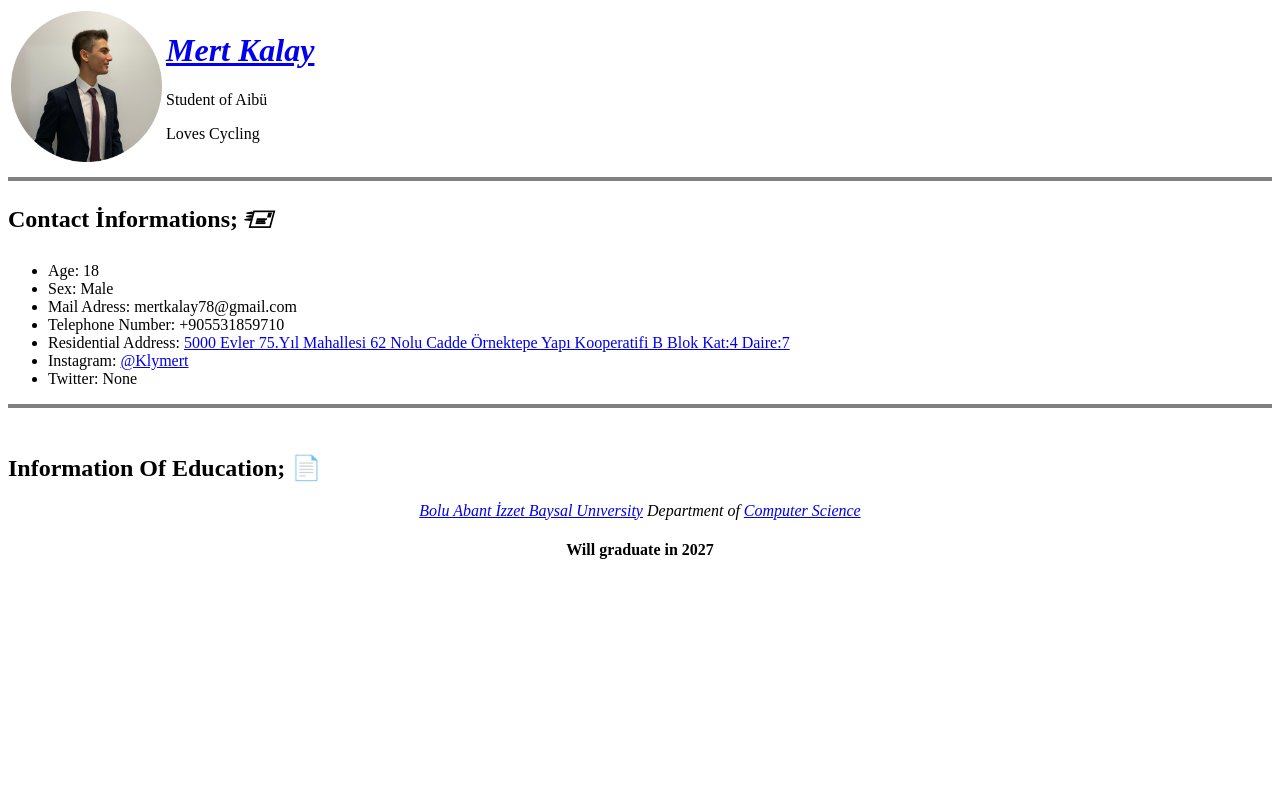
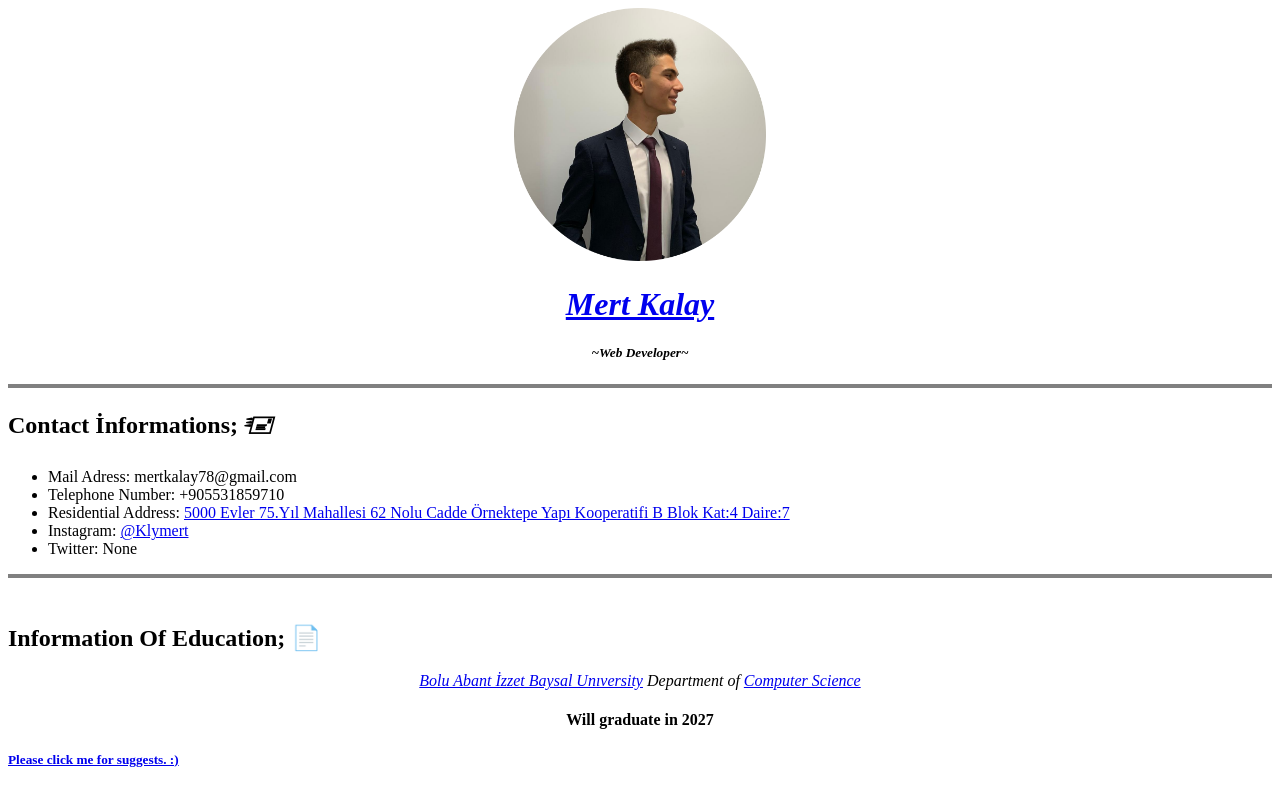
Before and after one commit to MertKx/CV, a plain HTML site: page index.html in a window 1280 px wide. Drawn offline with Linux system fonts and the light colour scheme.

Commit message:
Update index.html

```diff
--- a/index.html
+++ b/index.html
@@ -5,27 +5,16 @@
   <meta charset="utf-8">
   <title>👤 Mert's personal site</title>
 </head>
-
 <body>
-  <table>
-    <tr>
-      <TD ALIGN=LEFT VALIGN=TOP WIDTH=151>
-        <img src="Images/mert2.png" width="100%" alt="Small Picture of Mert Kalay">
-      </TD>
-
-      <TD ALIGN=LEFT VALIGN=TOP>
-        <h1><em><a href='deneme.html'>Mert Kalay</a></em></h1>
-        <p>Student of Aibü</p>
-        <p>Loves Cycling</p>
-      </TD>
-    </tr>
-  </table>
+  <center>
+    <img src="Images/mert2.png" width="20%" alt="Small Picture of Mert Kalay">
+    <h1><em><a href='deneme.html'>Mert Kalay</a></em></h1>
+    <h5><em>~Web Developer~</em></h5>
+  </center>
   <hr size='4' noshade />
   <h2>Contact İnformations; 🖅</h2>
   <p>
   <ul>
-    <li>Age: 18</li>
-    <li>Sex: Male</li>
     <li> Mail Adress: mertkalay78@gmail.com </li>
     <li> Telephone Number: +905531859710 </li>
     <li>Residential Address: <a href="https://goo.gl/maps/WHwa5jNZZBPub3rB8">5000 Evler 75.Yıl Mahallesi 62 Nolu Cadde Örnektepe Yapı Kooperatifi B Blok Kat:4 Daire:7</a> </li>
@@ -46,7 +35,8 @@
     <h4></h4>
     <h4>Will graduate in 2027</h4>
   </center>
-
+  <a href='inputs.html'>
+    <h5>Please click me for suggests. :)</h5>
+  </a>
 </body>
-
 </html>
```
